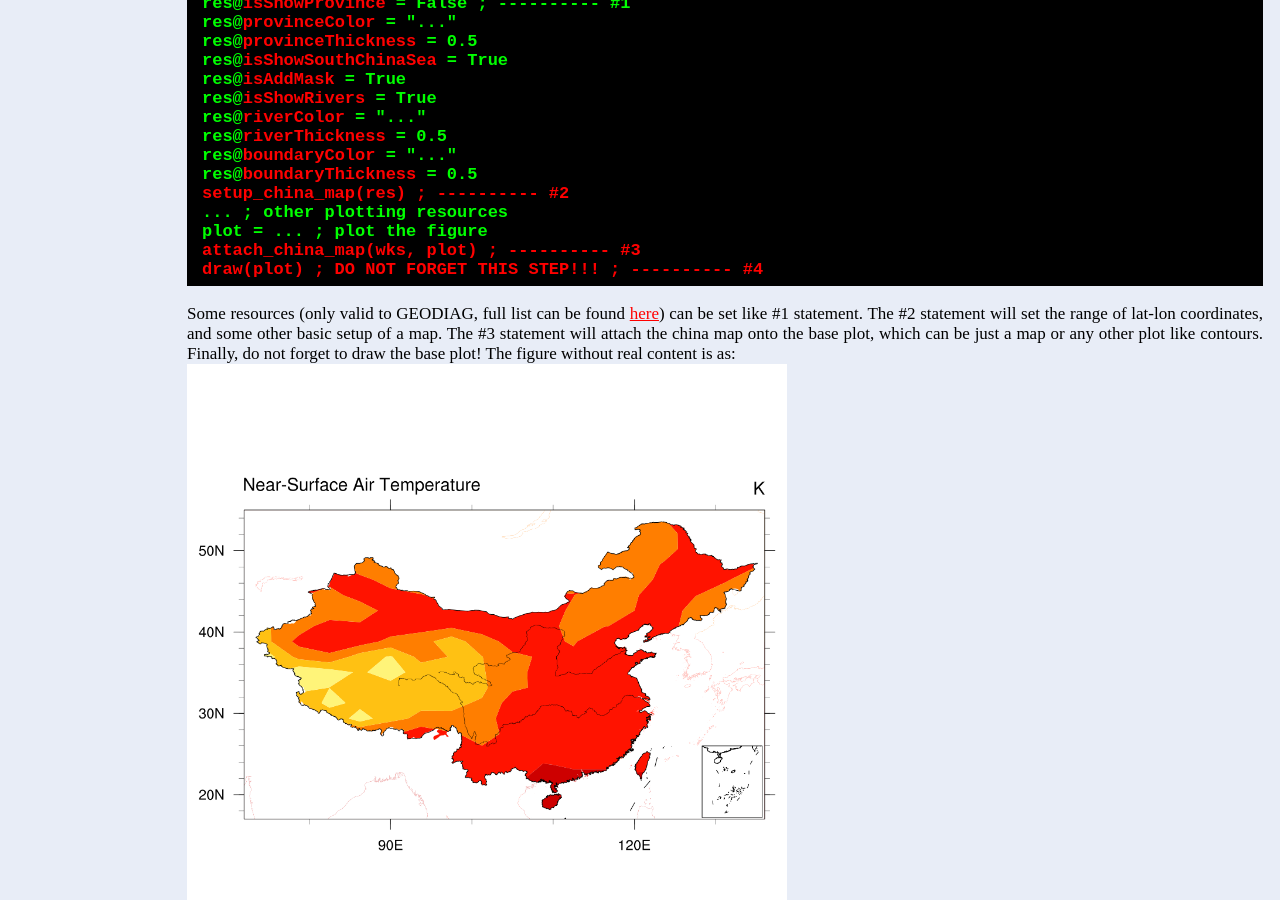
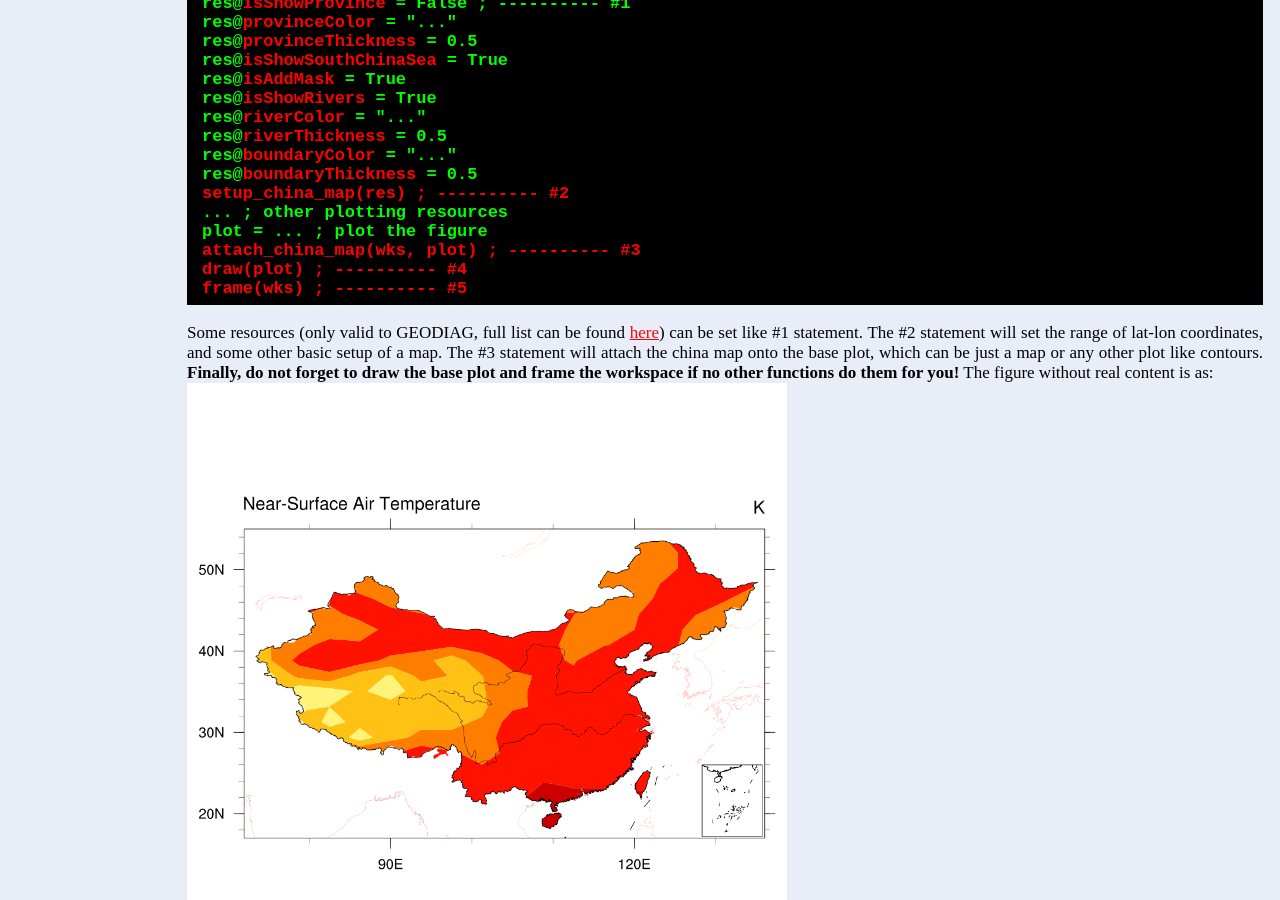
Before and after one commit to huyong1109/geodiag, a Jekyll site: the page built from documentation.html, in a window 1280 px wide and 900 px high, scrolled down 1040 px. Built offline with Jekyll 4.4.1, drawn with Linux system fonts in a browser that asks for light colours; comment, search, counter and statistics services are not loaded.

Commit message:
Update doc by adding 'frame(wks)' notice

```diff
--- a/documentation.html
+++ b/documentation.html
@@ -81,7 +81,8 @@ comments: true
                 plot = ... ; plot the figure<br>
                 <font color="red">
                 attach_china_map(wks, plot)     ; ---------- #3<br>
-				draw(plot) ; DO NOT FORGET THIS STEP!!! ; ---------- #4
+                draw(plot) ; ---------- #4<br>
+                frame(wks) ; ---------- #5<br>
                 </font>
             </div>
             Some resources (only valid to GEODIAG, full list can be found <a
@@ -89,8 +90,9 @@ comments: true
             can be set like #1 statement.  The #2 statement will set the range
             of lat-lon coordinates, and some other basic setup of a map.  The
             #3 statement will attach the china map onto the base plot, which
-            can be just a map or any other plot like contours. Finally, do not
-            forget to draw the base plot! The figure without real content is
+            can be just a map or any other plot like contours. <b>Finally, do
+            not forget to draw the base plot and frame the workspace if no other
+            functions do them for you!</b> The figure without real content is
             as:<br>
             <img src="assets/pictures/china_map.png" alt="China map"
             width="600"/><br>
```
Lines whose indentation alone changed are shown as unchanged.
